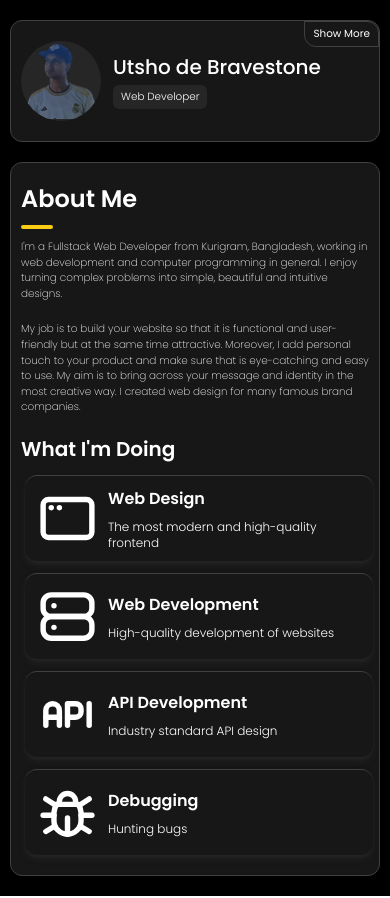
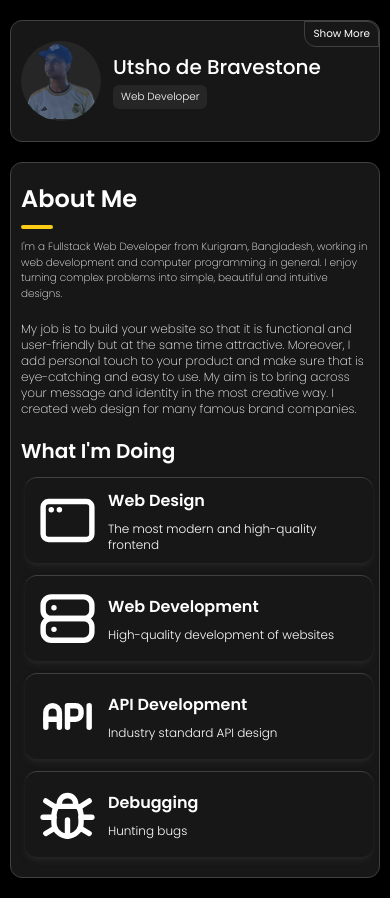
Before and after one commit to utshodebravestone/personal-portfolio, a React (Vite) app: page / in a window 390 px wide. Built offline with nearby package versions, Linux system fonts and the light colour scheme.

Commit message:
bumped up font size in smaller screens

```diff
--- a/src/components/About.tsx
+++ b/src/components/About.tsx
@@ -35,7 +35,7 @@ const About = () => {
         development and computer programming in general. I enjoy turning complex
         problems into simple, beautiful and intuitive designs.
       </p>
-      <p className="mt-2.5 font-extralight text-[.65rem] md:text-base">
+      <p className="mt-2.5 font-extralight text-xs md:text-base">
         My job is to build your website so that it is functional and
         user-friendly but at the same time attractive. Moreover, I add personal
         touch to your product and make sure that is eye-catching and easy to
```
